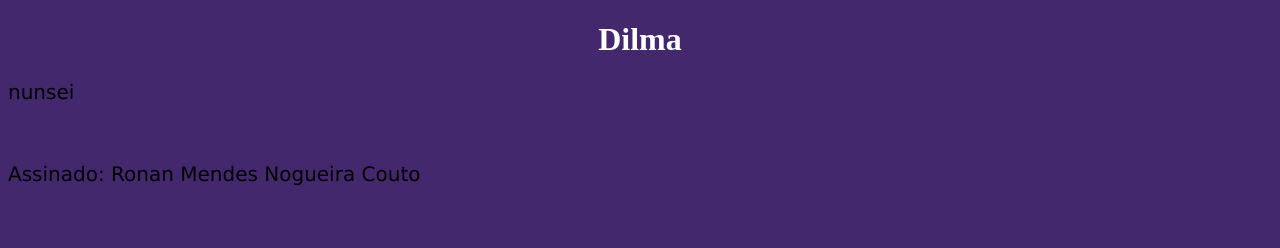
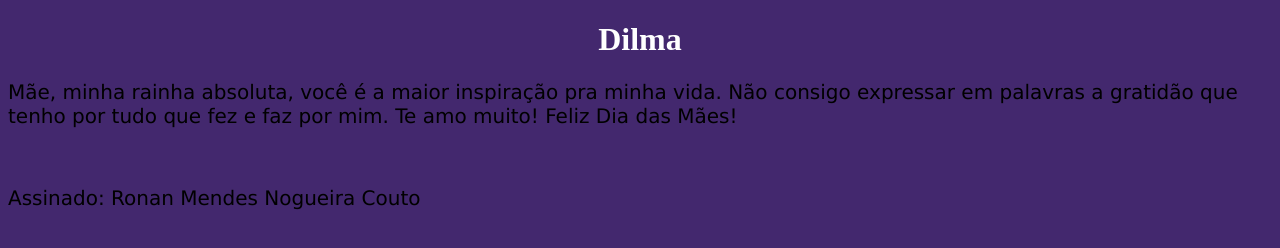
Before and after one commit to Carl-Johnson-LS/mamae, a plain HTML site: page index.html in a window 1280 px wide. Drawn offline with Linux system fonts and the light colour scheme.

Commit message:
Mudando o texto

```diff
--- a/index.html
+++ b/index.html
@@ -6,7 +6,7 @@
   </head>
   <body>
     <h1>Dilma</h1>
-    <p>nunsei</p>
+    <p>Mãe, minha rainha absoluta, você é a maior inspiração pra minha vida. Não consigo expressar em palavras a gratidão que tenho por tudo que fez e faz por mim. Te amo muito! Feliz Dia das Mães!</p>
 		<br>
 		<p>Assinado: Ronan Mendes Nogueira Couto</p>
   </body>
```
